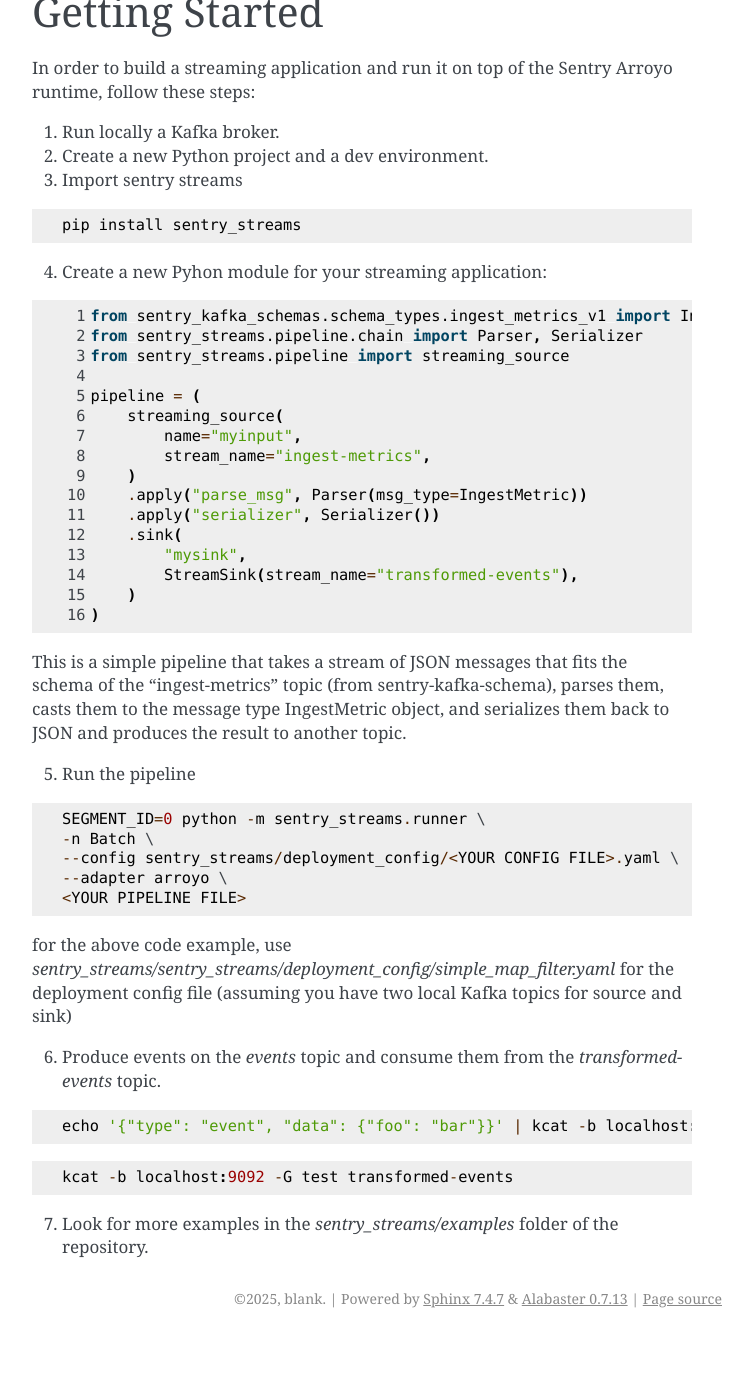
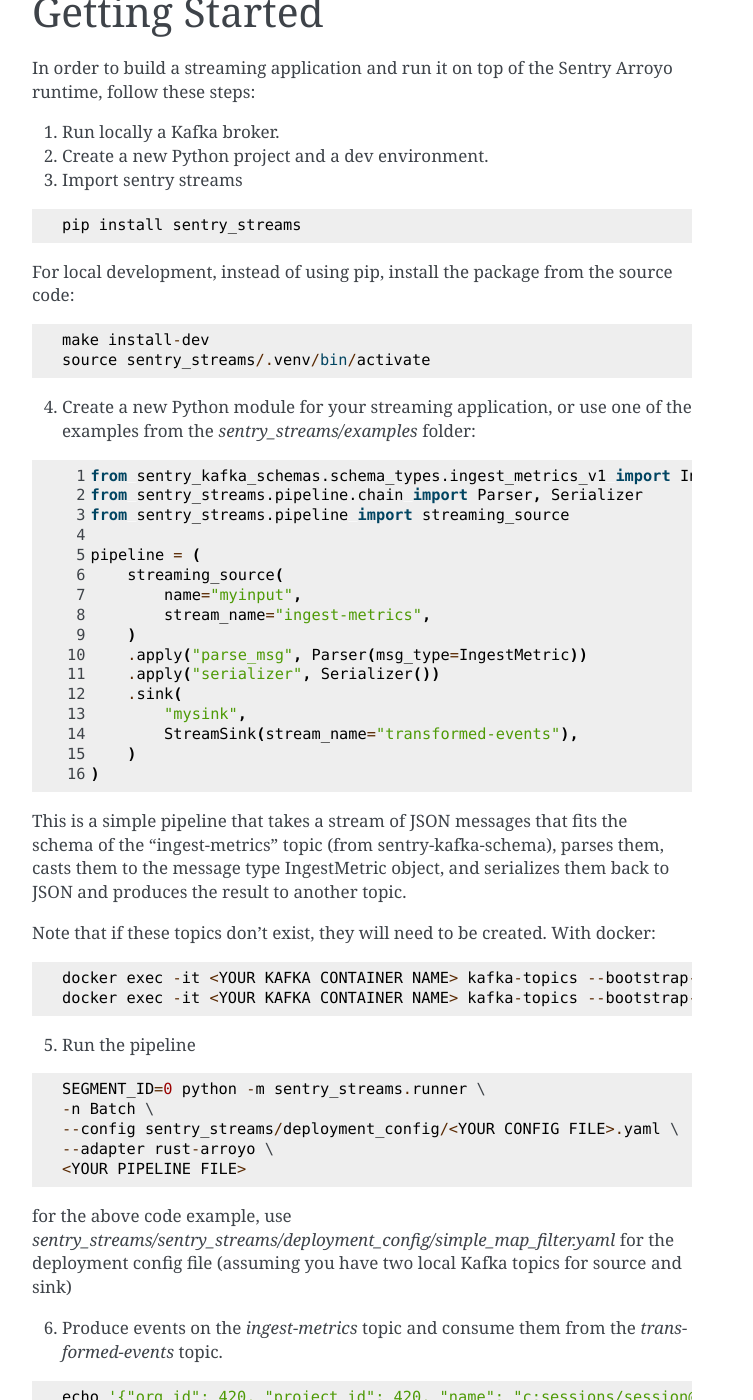
Before and after one commit to getsentry/streams, a Sphinx documentation site: the page built from sentry_streams/docs/source/intro.rst, in a window 1280 px wide and 1400 px high, scrolled down 963 px. Shown: the whole window, without its empty margins (388-1141 px from the left). Built offline with Sphinx 7.4.7, drawn with Linux system fonts in a browser that asks for light colours; before the commit the page ends 2301 px from its top, so only the background shows below that; some of the changed text lies outside the part shown.

Commit message:
fix(docs): Update the docs for first time users
Found a few inconsistencies in the docs when setting up the streams locally.

```diff
--- a/sentry_streams/docs/source/intro.rst
+++ b/sentry_streams/docs/source/intro.rst
@@ -57,8 +57,15 @@ runtime, follow these steps:
 
     pip install sentry_streams
 
+For local development, instead of using pip, install the package from the source code:
 
-4. Create a new Pyhon module for your streaming application:
+.. code-block::
+
+    make install-dev
+    source sentry_streams/.venv/bin/activate
+
+
+4. Create a new Python module for your streaming application, or use one of the examples from the `sentry_streams/examples` folder:
 
 .. code-block:: python
     :linenos:
@@ -81,8 +88,15 @@ runtime, follow these steps:
     )
 
 This is a simple pipeline that takes a stream of JSON messages that fits the schema of the "ingest-metrics" topic (from sentry-kafka-schema), parses them,
-casts them to the message type IngestMetric object, and serializes them back to JSON
-and produces the result to another topic.
+casts them to the message type IngestMetric object, and serializes them back to JSON and produces the result to another topic.
+
+Note that if these topics don't exist, they will need to be created. With docker:
+
+.. code-block::
+
+    docker exec -it <YOUR KAFKA CONTAINER NAME> kafka-topics --bootstrap-server 127.0.0.1:9092 --create --topic ingest-metrics --partitions 1 --replication-factor 1
+    docker exec -it <YOUR KAFKA CONTAINER NAME> kafka-topics --bootstrap-server 127.0.0.1:9092 --create --topic transformed-events --partitions 1 --replication-factor 1
+
 
 5. Run the pipeline
 
@@ -91,16 +105,16 @@ and produces the result to another topic.
     SEGMENT_ID=0 python -m sentry_streams.runner \
     -n Batch \
     --config sentry_streams/deployment_config/<YOUR CONFIG FILE>.yaml \
-    --adapter arroyo \
+    --adapter rust-arroyo \
     <YOUR PIPELINE FILE>
 
 for the above code example, use `sentry_streams/sentry_streams/deployment_config/simple_map_filter.yaml` for the deployment config file (assuming you have two local Kafka topics for source and sink)
 
-6. Produce events on the `events` topic and consume them from the `transformed-events` topic.
+6. Produce events on the `ingest-metrics` topic and consume them from the `transformed-events` topic.
 
 .. code-block::
 
-    echo '{"type": "event", "data": {"foo": "bar"}}' | kcat -b localhost:9092 -P -t events
+    echo '{"org_id": 420, "project_id": 420, "name": "c:sessions/session@none", "tags": {}, "timestamp": 1111111111111111, "retention_days": 90, "type": "c", "value": 1}' | kcat -b localhost:9092 -P -t ingest-metrics
 
 .. code-block::
 
```
Also changed, not shown: 2 other files.
